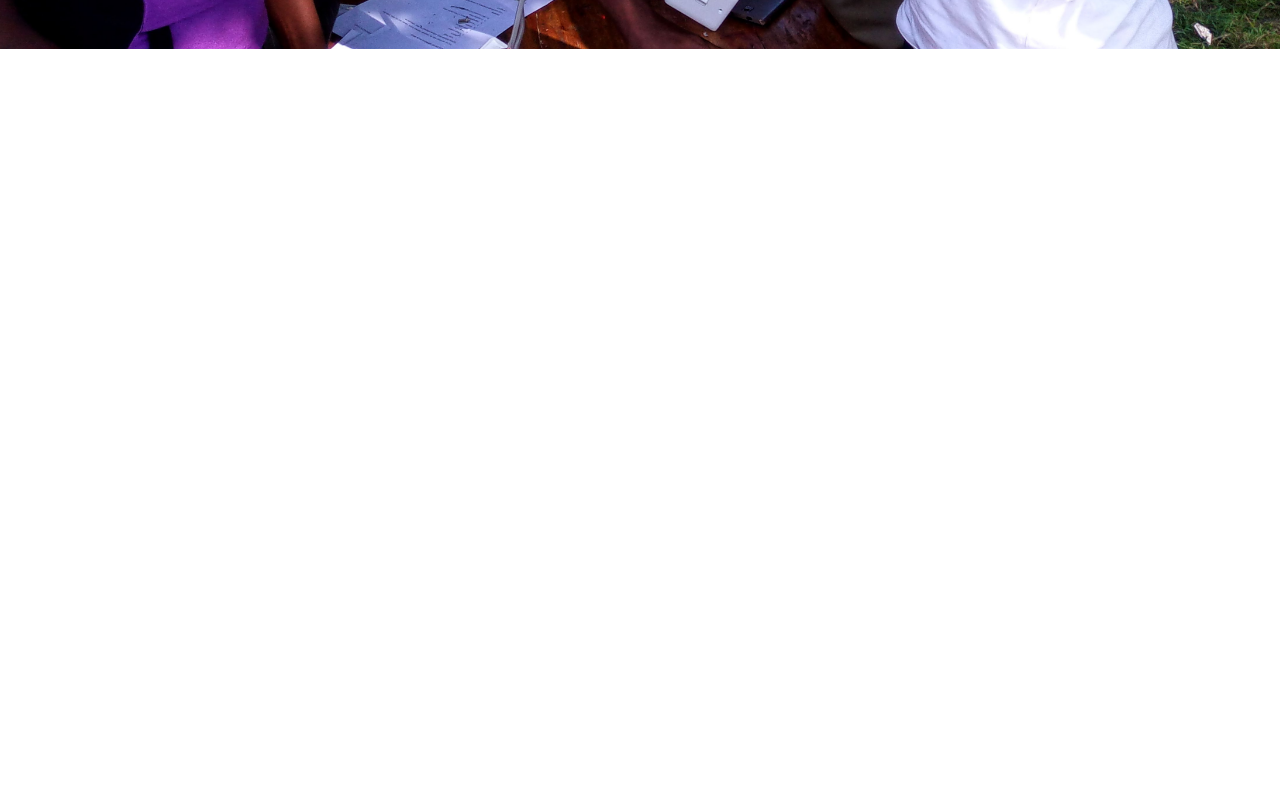
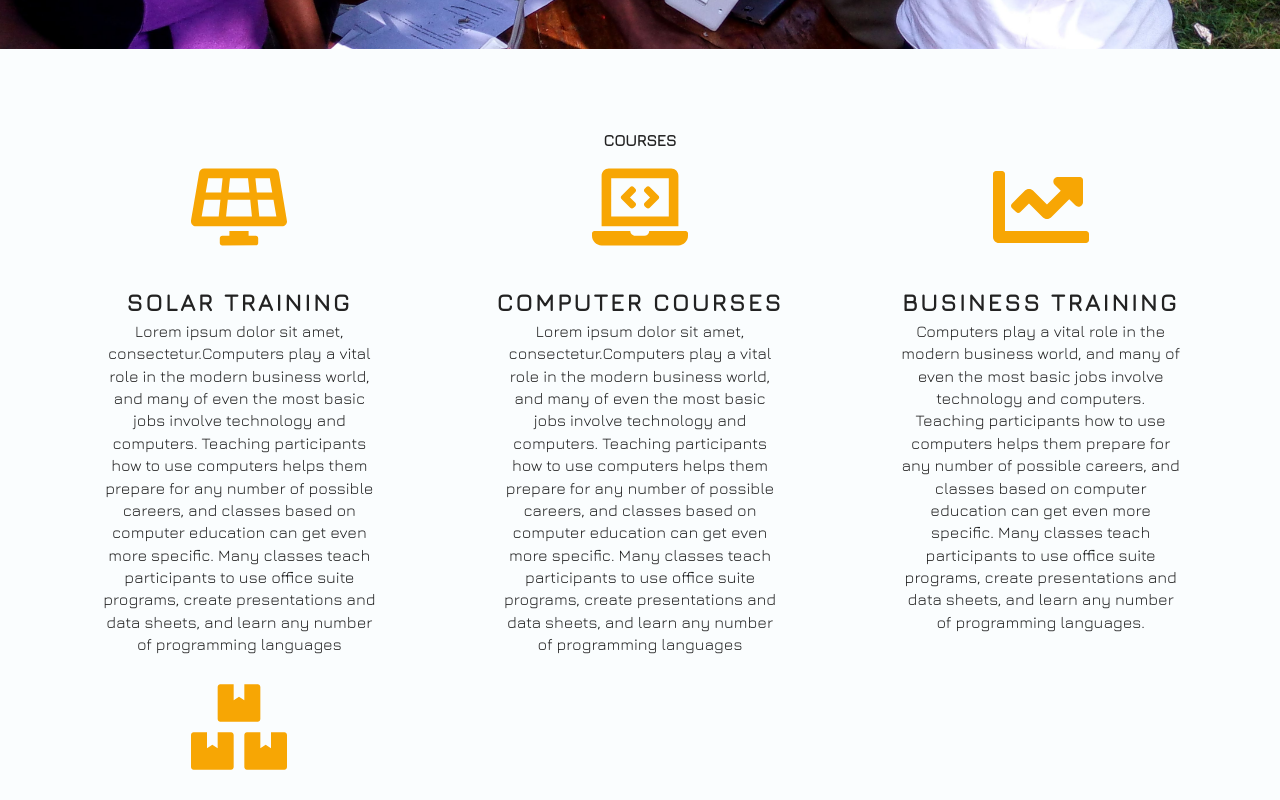
Before and after one commit to Ramogi/rrc, a React (Create React App) app: page / in a window 1280 px wide. Shown: the part 860-1660 px from the top of the page. Before the commit the page ends 909 px from the top, so only its background shows below. Built offline with nearby package versions, Linux system fonts and the light colour scheme.

Commit message:
increases size of icons

```diff
--- /dev/null
+++ b/src/components/Courses.js
@@ -0,0 +1,57 @@
+import React, { Component } from 'react'
+import Title from './Title';
+import {
+  FaSolarPanel,
+  FaChartLine,
+  FaLaptopCode,
+  FaBoxes
+} from "react-icons/fa";
+
+export default class Courses extends Component {
+  state = {
+    courses: [
+      {
+        icon: <FaSolarPanel />,
+        title: "Solar Training",
+        info:
+          "Lorem ipsum dolor sit amet, consectetur.Computers play a vital role in the modern business world, and many of even the most basic jobs involve technology and computers. Teaching participants how to use computers helps them prepare for any number of possible careers, and classes based on computer education can get even more specific. Many classes teach participants to use office suite programs, create presentations and data sheets, and learn any number of programming languages",
+      },
+      {
+        icon: <FaLaptopCode />,
+        title: "Computer Courses",
+        info:
+          "Lorem ipsum dolor sit amet, consectetur.Computers play a vital role in the modern business world, and many of even the most basic jobs involve technology and computers. Teaching participants how to use computers helps them prepare for any number of possible careers, and classes based on computer education can get even more specific. Many classes teach participants to use office suite programs, create presentations and data sheets, and learn any number of programming languages",
+      },
+      {
+        icon: <FaChartLine />,
+        title: "Business Training",
+        info:
+          "Computers play a vital role in the modern business world, and many of even the most basic jobs involve technology and computers. Teaching participants how to use computers helps them prepare for any number of possible careers, and classes based on computer education can get even more specific. Many classes teach participants to use office suite programs, create presentations and data sheets, and learn any number of programming languages.",
+      },
+      {
+        icon: <FaBoxes />,
+        title: "Community Development",
+        info:
+          "Lorem ipsum dolor sit amet, consectetur.Computers play a vital role in the modern business world, and many of even the most basic jobs involve technology and computers. Teaching participants how to use computers helps them prepare for any number of possible careers, and classes based on computer education can get even more specific. Many classes teach participants to use office suite programs, create presentations and data sheets, and learn any number of programming languages",
+      },
+    ],
+  };
+  render() {
+    return (
+      <section className="courses">
+        <Title title="COURSES" />
+        <div className="courses-center">
+          {this.state.courses.map((item, index) => {
+            return (
+              <article key={index} className="course">
+                <span>{item.icon}</span>
+                <h2>{item.title}</h2>
+                <p> {item.info}</p>
+              </article>
+            );
+          })}
+        </div>
+      </section>
+    );
+  }
+}
--- a/src/components/Services.js
+++ /dev/null
@@ -1,53 +0,0 @@
-import React, { Component } from 'react'
-import Title from '../components/Title';
-import {
-  FaSolarPanel,
-  FaChartLine,
-  FaLaptopCode,
-  FaBoxes
-} from "react-icons/fa";
-
-export default class Services extends Component {
-                 state = {
-                   services: [
-                     {
-                       icon: <FaSolarPanel />,
-                       title: "Solar Training",
-                       info: "Lorem ipsum dolor sit amet, consectetur."
-                     },
-                     {
-                       icon: <FaLaptopCode />,
-                       title: "Computer Courses",
-                       info: "Lorem ipsum dolor sit amet, consectetur."
-                     },
-                     {
-                       icon: <FaChartLine />,
-                       title: "Business Training",
-                       info: "Computers play a vital role in the modern business world, and many of even the most basic jobs involve technology and computers. Teaching participants how to use computers helps them prepare for any number of possible careers, and classes based on computer education can get even more specific. Many classes teach participants to use office suite programs, create presentations and data sheets, and learn any number of programming languages."
-                     },
-                     {
-                       icon: <FaBoxes />,
-                       title: "Community Development",
-                       info: "Lorem ipsum dolor sit amet, consectetur."
-                     }
-                   ]
-                 };
-                 render() {
-                   return (
-                     <section className="services">
-                       <Title title="COURSES" />
-                       <div className="services-center">
-                         {this.state.services.map((item, index) => {
-                           return (
-                             <article key={index} className="service">
-                               <span>{item.icon}</span>
-                               <h6>{item.title}</h6>
-                               <p> {item.info}</p>
-                             </article>
-                           );
-                         })}
-                       </div>
-                     </section>
-                   );
-                 }
-               }
--- a/src/css/App.css
+++ b/src/css/App.css
@@ -167,7 +167,35 @@ body {
   display: flex;
   align-items: center;
   justify-content: center;
-  object-fit: contain;
 }
 
 /* End of HeaderHero */
+
+/* courses */
+.courses {
+  background: var(--offWhite);
+  text-align: center;
+  padding: 5rem 0;
+}
+.courses-center {
+  width: 90vw;
+  margin: 0 auto;
+  display: grid;
+  grid-template-columns: repeat(auto-fit, minmax(255px, 1fr));
+  row-gap: 1rem;
+  column-gap: 50px;
+}
+.course span {
+  display: inline-block;
+  color: var(--hvrOrange);
+  font-size: 6rem;
+
+}
+.courses h2 {
+  letter-spacing: var(--mainSpacing);
+  text-transform: uppercase;
+}
+.courses p {
+  width: 80%;
+  margin: 0 auto;
+}
--- a/src/pages/Home.js
+++ b/src/pages/Home.js
@@ -2,12 +2,13 @@ import React from 'react'
 import Hero from '../components/Hero';
 import Banner from '../components/Banner';
 import {Link} from 'react-router-dom';
-import Services from '../components/Services'
+import Courses from '../components/Courses'
 import FeaturedCourses from '../components/FeaturedCourses'
 export default function Home() {
     return (
         <>
             <Hero/>
+            <Courses/>
         </>
     );
 }
```
